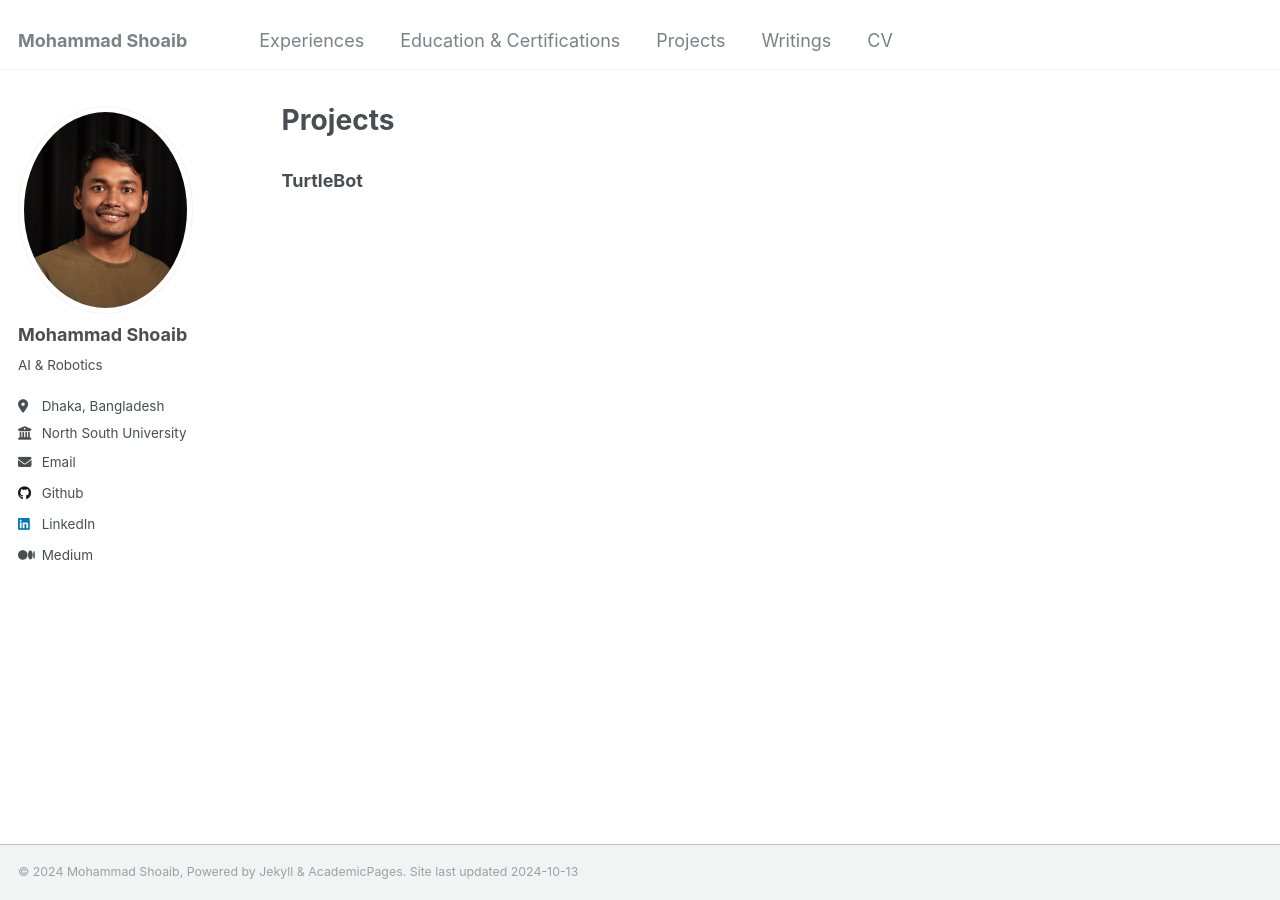
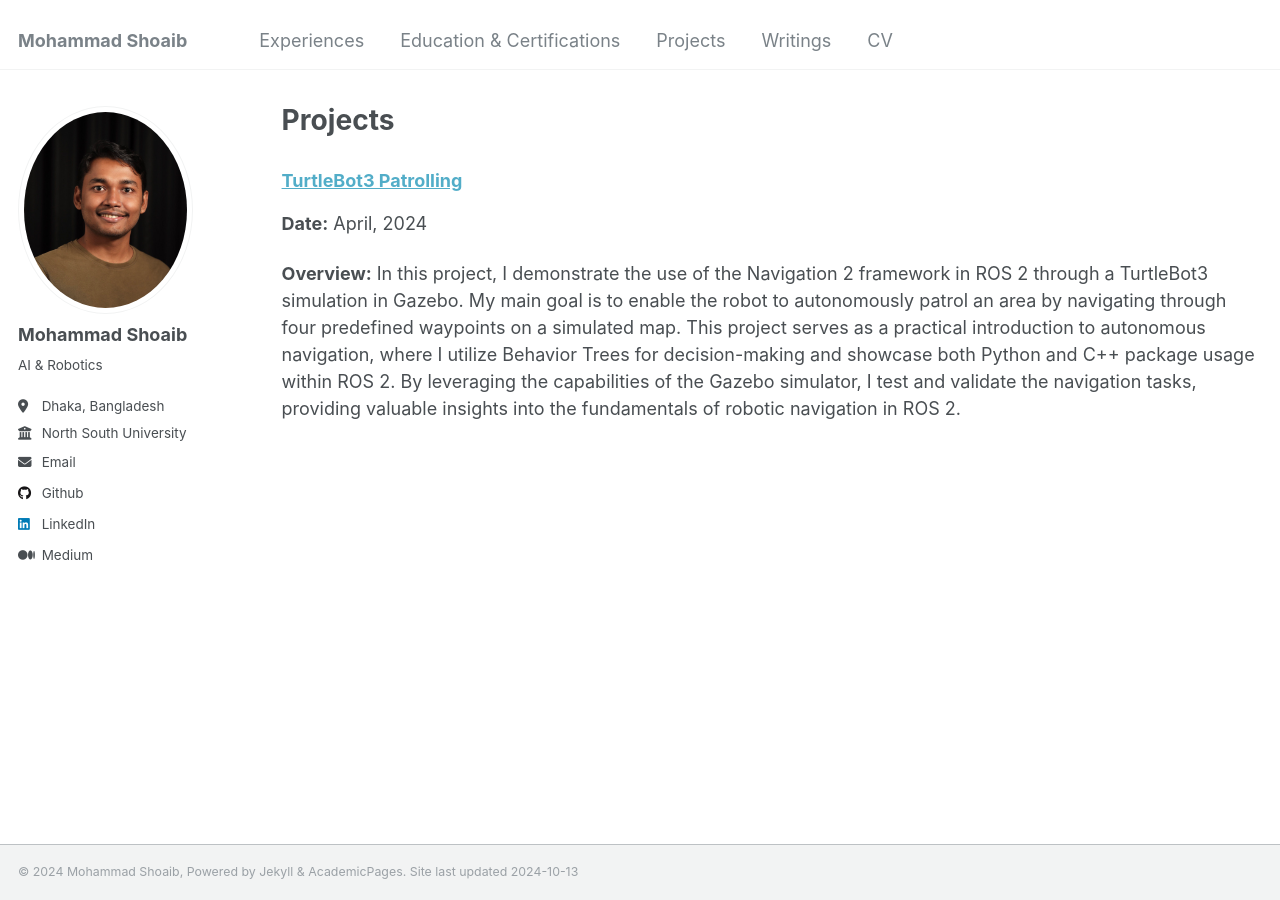
Before and after one commit to shoaib6174/shoaib6174.github.io, a Jekyll site: the page built from _pages/projects.md, in a window 1280 px wide. Built offline with Jekyll 4.4.1, drawn with Linux system fonts in a browser that asks for light colours.

Commit message:
Update projects.md

```diff
--- a/_pages/projects.md
+++ b/_pages/projects.md
@@ -9,4 +9,8 @@ redirect_from:
 
 {% include base_path %}
 
-### TurtleBot
+### [TurtleBot3 Patrolling](https://github.com/shoaib6174/TurtleBot3-Patrolling)
+
+**Date:** April, 2024
+
+**Overview:** In this project, I demonstrate the use of the Navigation 2 framework in ROS 2 through a TurtleBot3 simulation in Gazebo. My main goal is to enable the robot to autonomously patrol an area by navigating through four predefined waypoints on a simulated map. This project serves as a practical introduction to autonomous navigation, where I utilize Behavior Trees for decision-making and showcase both Python and C++ package usage within ROS 2. By leveraging the capabilities of the Gazebo simulator, I test and validate the navigation tasks, providing valuable insights into the fundamentals of robotic navigation in ROS 2.
```
